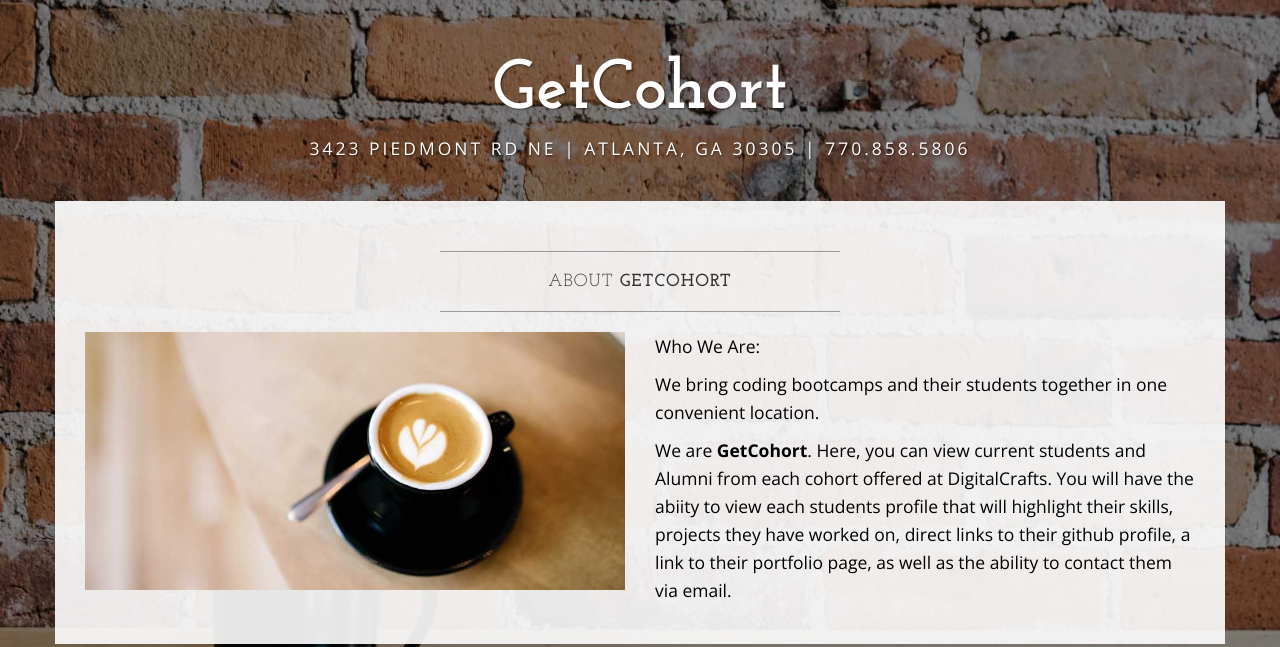
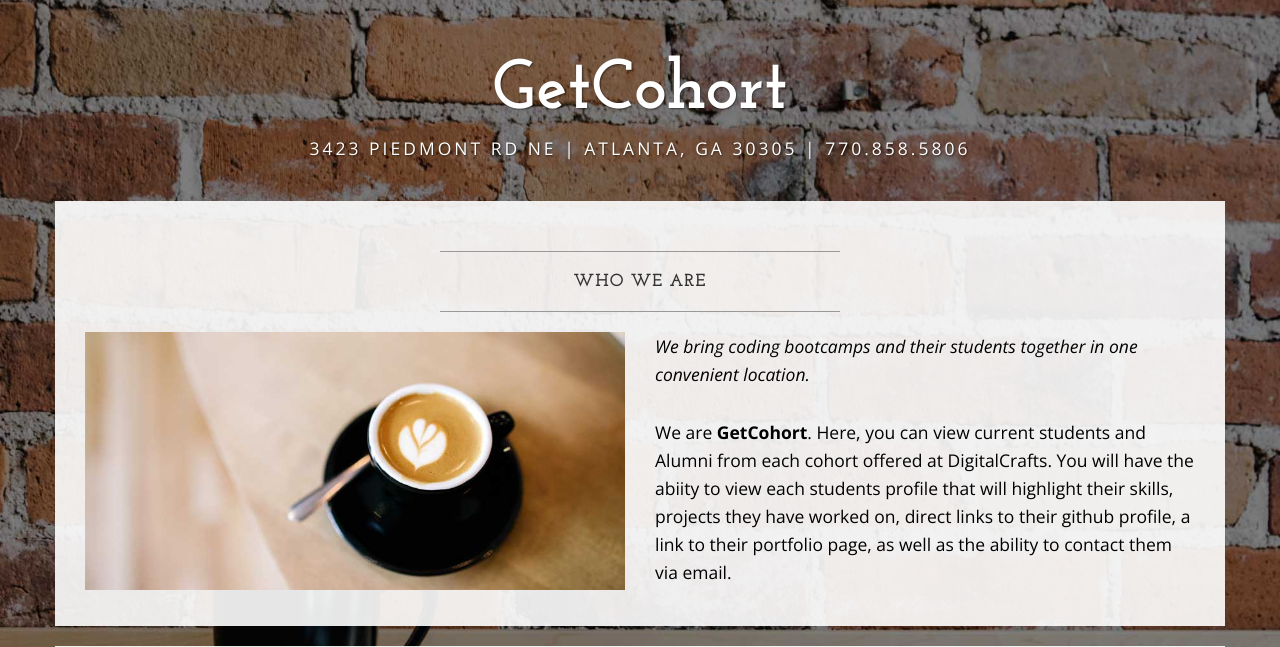
Before and after one commit to DigitalCrafts-September-2016-Cohort/GetCohort, a Flask app: page / in a window 1280 px wide. Shown: the part 50-697 px from the top of the page. Run offline with Flask 2, Linux system fonts and the light colour scheme; data that the repository does not hold is empty; some libraries are stand-ins or nearby versions.

Commit message:
change text on landing page header

```diff
--- a/templates/index_landing.html
+++ b/templates/index_landing.html
@@ -88,8 +88,8 @@
                 <div class="col-lg-12">
 
                     <hr>
-                    <h2 class="intro-text text-center">About
-                        <strong>GetCohort</strong>
+                    <h2 class="intro-text text-center">
+                        <strong>Who We Are</strong>
                     </h2>
                     <hr>
                 </div>
@@ -97,8 +97,7 @@
                     <img class="img-responsive img-border-left" src="static/images/slide-1.jpg" alt="">
                 </div>
                 <div class="col-md-6">
-                    <p>Who We Are:</p>
-                    <p>We bring coding bootcamps and their students together in one convenient location.</p>
+                    <p><i>We bring coding bootcamps and their students together in one convenient location.</i></p><br>
                     <p>We are <strong>GetCohort</strong>.  Here, you can view current students and Alumni from each cohort offered at DigitalCrafts. You will have the abiity to view each students profile that will highlight their skills, projects they have worked on, direct links to their github profile, a link to their portfolio page, as well as the ability to contact them via email.
                     </p>
 
```
